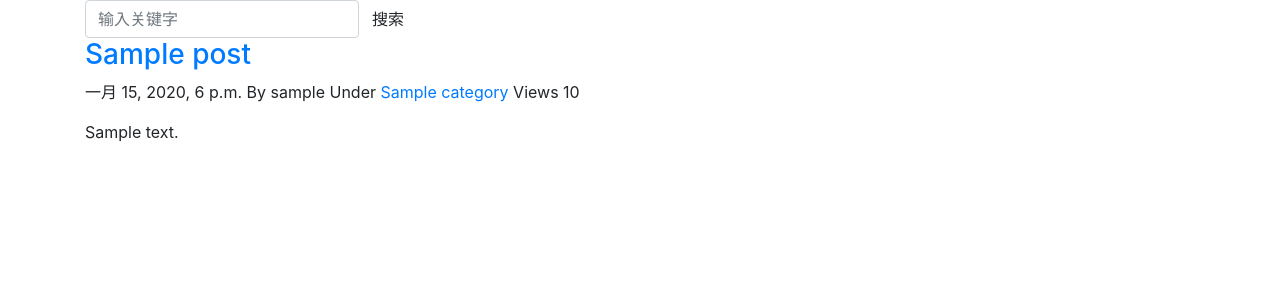
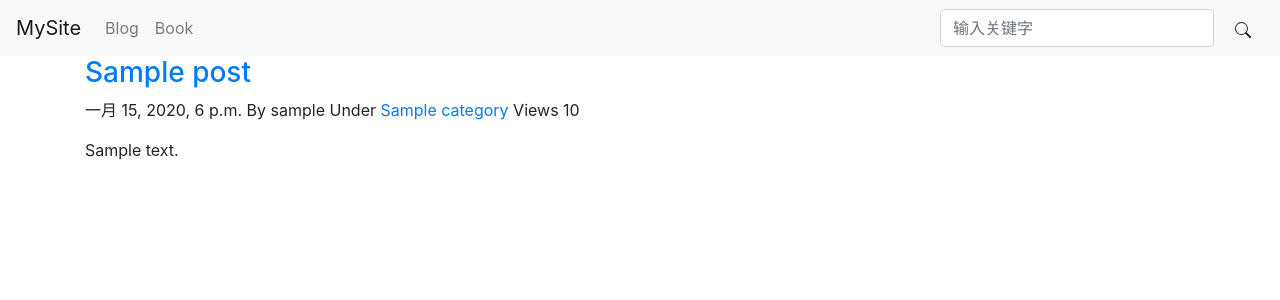
Before and after one commit to justphantom/hhxdjango, a Django app: page / in a window 1280 px wide. Shown: the top 300 px of the page. Run offline with Django 3.2, Linux system fonts and the light colour scheme; tables that the repository leaves empty hold one stand-in row (values such as "Sample post"); some libraries are stand-ins or nearby versions.

Commit message:
增加导航栏

```diff
--- a/templates/base.html
+++ b/templates/base.html
@@ -12,6 +12,36 @@
 </head>
 
 <body>
+    <nav class="navbar navbar-expand-lg navbar-light bg-light" role="navigation">
+        <button class="navbar-toggler" type="button" data-toggle="collapse" data-target="#navbarTogglerDemo01"
+            aria-controls="navbarTogglerDemo01" aria-expanded="false" aria-label="Toggle navigation">
+            <span class="navbar-toggler-icon"></span>
+        </button>
+        <div class="collapse navbar-collapse" id="navbarTogglerDemo01">
+            <a class="navbar-brand" href="/">MySite</a>
+            <ul class="navbar-nav mr-auto mt-2 mt-lg-0">
+                <li class="nav-item">
+                    <a class="nav-link" href="/blog/">Blog</span></a>
+                </li>
+                <li class="nav-item">
+                    <a class="nav-link" href="/book/">Book</a>
+                </li>
+            </ul>
+            <form role="search" method="post" action="{% url 'blog:search' %}" class="form-inline my-2 my-lg-0">
+                {% csrf_token %}
+                <input type="search" name="q" placeholder="输入关键字" required class="form-control mr-sm-2">
+                <button type="submit" class="btn">
+                    <svg width="1em" height="1em" viewBox="0 0 16 16" class="bi bi-search" fill="currentColor"
+                        xmlns="http://www.w3.org/2000/svg">
+                        <path fill-rule="evenodd"
+                            d="M10.442 10.442a1 1 0 0 1 1.415 0l3.85 3.85a1 1 0 0 1-1.414 1.415l-3.85-3.85a1 1 0 0 1 0-1.415z" />
+                        <path fill-rule="evenodd"
+                            d="M6.5 12a5.5 5.5 0 1 0 0-11 5.5 5.5 0 0 0 0 11zM13 6.5a6.5 6.5 0 1 1-13 0 6.5 6.5 0 0 1 13 0z" />
+                    </svg>
+                </button>
+            </form>
+        </div>
+    </nav>
     {% if messages %}
     {% for message in messages %}
     <div class="alert alert-{{ message.tags }} alert-dismissible" role="alert">
--- a/templates/blog/index.html
+++ b/templates/blog/index.html
@@ -2,11 +2,6 @@
 {% block main %}
 
 <div class="container">
-    <form role="search" method="post" action="{% url 'blog:search' %}" class="form-inline">
-        {% csrf_token %}
-        <input type="search" name="q" placeholder="输入关键字" required class="form-control">
-        <button type="submit" class="btn">搜索</button>
-    </form>
     {% for post in post_list %}
     <article>
         <header>
```
